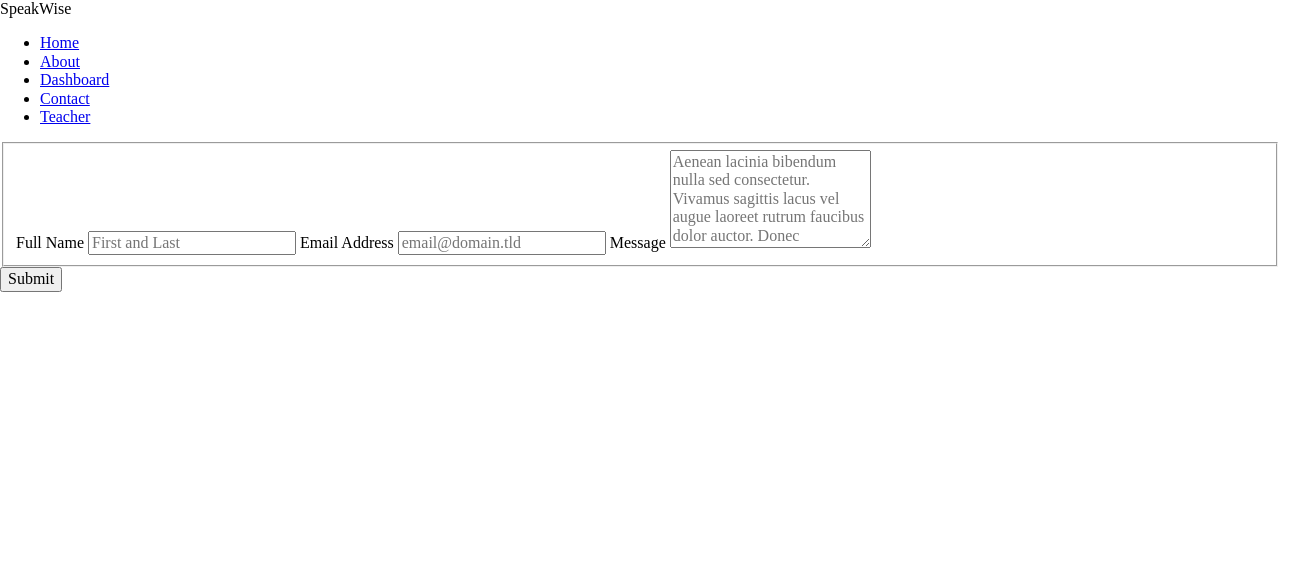
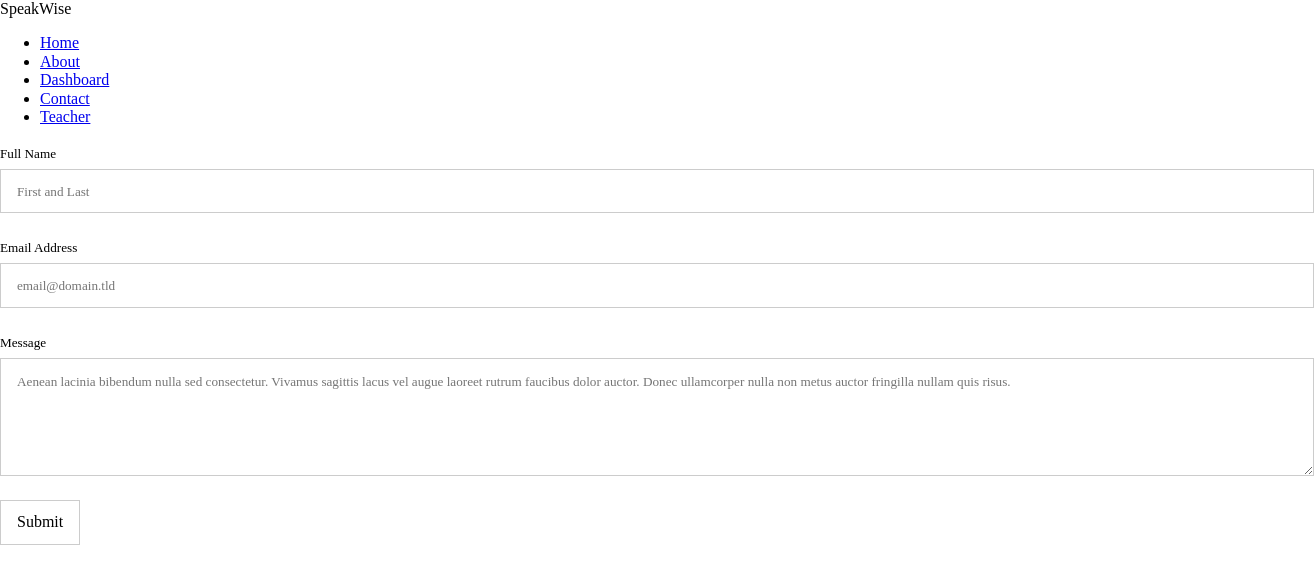
Before and after one commit to longbucks/SpeakWise, a website: page contact.html in a window 1280 px wide. Shown: the whole page, 1314 px wide, since content can reach past the window. Drawn offline with nearby package versions, Linux system fonts and the light colour scheme.

Commit message:
style form on contact page

```diff
--- a/style.css
+++ b/style.css
@@ -3,3 +3,110 @@
   --main-color: rgba();
   --secondary-color: rgba();
 }
+
+#fs-frm input,
+#fs-frm select,
+#fs-frm textarea,
+#fs-frm fieldset,
+#fs-frm optgroup,
+#fs-frm label,
+#fs-frm #card-element:disabled {
+  font-family: inherit;
+  font-size: 100%;
+  color: inherit;
+  border: none;
+  border-radius: 0;
+  display: block;
+  width: 100%;
+  padding: 0;
+  margin: 0;
+  -webkit-appearance: none;
+  -moz-appearance: none;
+}
+#fs-frm label,
+#fs-frm legend,
+#fs-frm ::placeholder {
+  font-size: 0.825rem;
+  margin-bottom: 0.5rem;
+  padding-top: 0.2rem;
+  display: flex;
+  align-items: baseline;
+}
+
+/* border, padding, margin, width */
+#fs-frm input,
+#fs-frm select,
+#fs-frm textarea,
+#fs-frm #card-element {
+  border: 1px solid rgba(0, 0, 0, 0.2);
+  background-color: rgba(255, 255, 255, 0.9);
+  padding: 0.75em 1rem;
+  margin-bottom: 1.5rem;
+}
+#fs-frm input:focus,
+#fs-frm select:focus,
+#fs-frm textarea:focus {
+  background-color: white;
+  outline-style: solid;
+  outline-width: thin;
+  outline-color: gray;
+  outline-offset: -1px;
+}
+#fs-frm [type="text"],
+#fs-frm [type="email"] {
+  width: 100%;
+}
+#fs-frm [type="button"],
+#fs-frm [type="submit"],
+#fs-frm [type="reset"] {
+  width: auto;
+  cursor: pointer;
+  -webkit-appearance: button;
+  -moz-appearance: button;
+  appearance: button;
+}
+#fs-frm [type="button"]:focus,
+#fs-frm [type="submit"]:focus,
+#fs-frm [type="reset"]:focus {
+  outline: none;
+}
+#fs-frm [type="submit"],
+#fs-frm [type="reset"] {
+  margin-bottom: 0;
+}
+#fs-frm select {
+  text-transform: none;
+}
+
+#fs-frm [type="checkbox"] {
+  -webkit-appearance: checkbox;
+  -moz-appearance: checkbox;
+  appearance: checkbox;
+  display: inline-block;
+  width: auto;
+  margin: 0 0.5em 0 0 !important;
+}
+
+#fs-frm [type="radio"] {
+  -webkit-appearance: radio;
+  -moz-appearance: radio;
+  appearance: radio;
+}
+
+/* address, locale */
+#fs-frm fieldset.locale input[name="city"],
+#fs-frm fieldset.locale select[name="state"],
+#fs-frm fieldset.locale input[name="postal-code"] {
+  display: inline;
+}
+#fs-frm fieldset.locale input[name="city"] {
+  width: 52%;
+}
+#fs-frm fieldset.locale select[name="state"],
+#fs-frm fieldset.locale input[name="postal-code"] {
+  width: 20%;
+}
+#fs-frm fieldset.locale input[name="city"],
+#fs-frm fieldset.locale select[name="state"] {
+  margin-right: 3%;
+}
```
